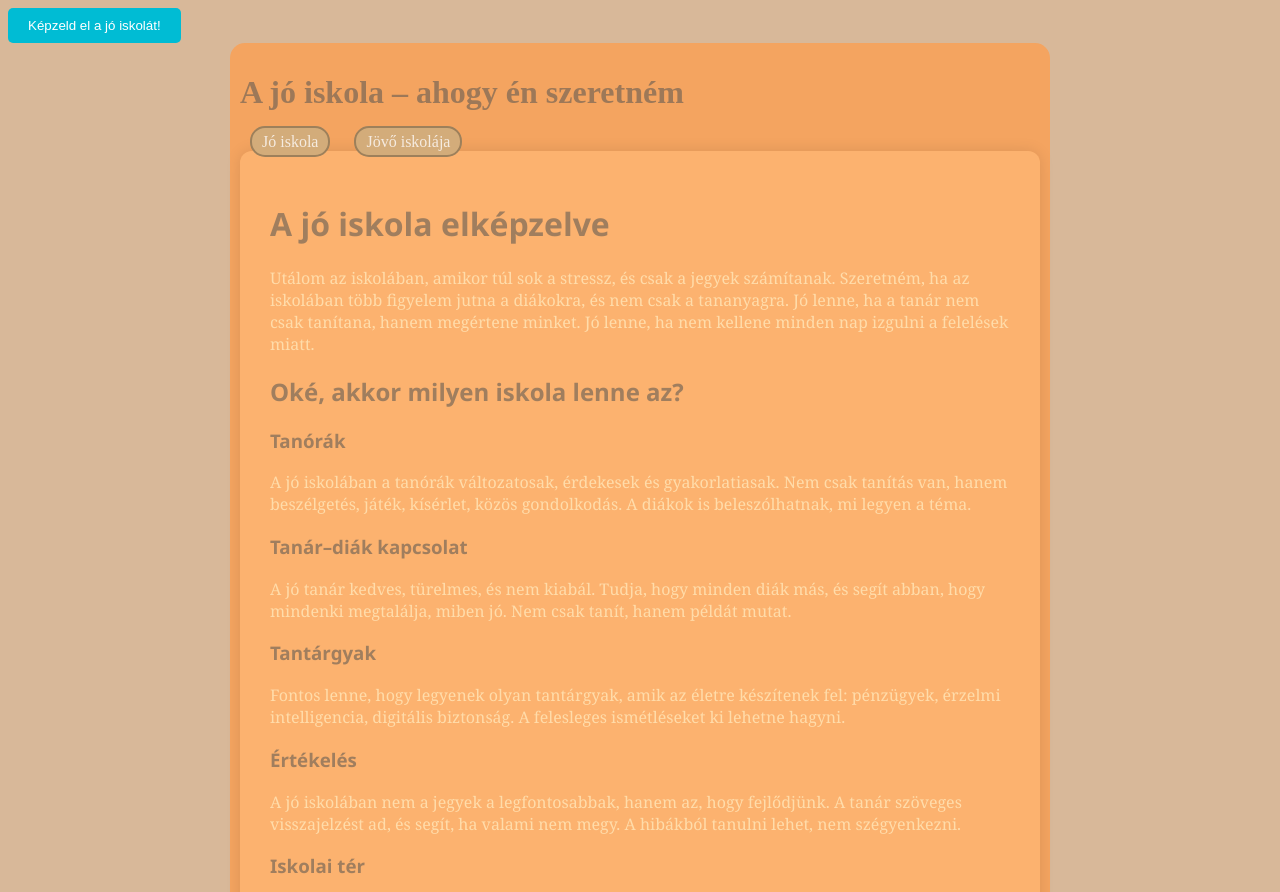
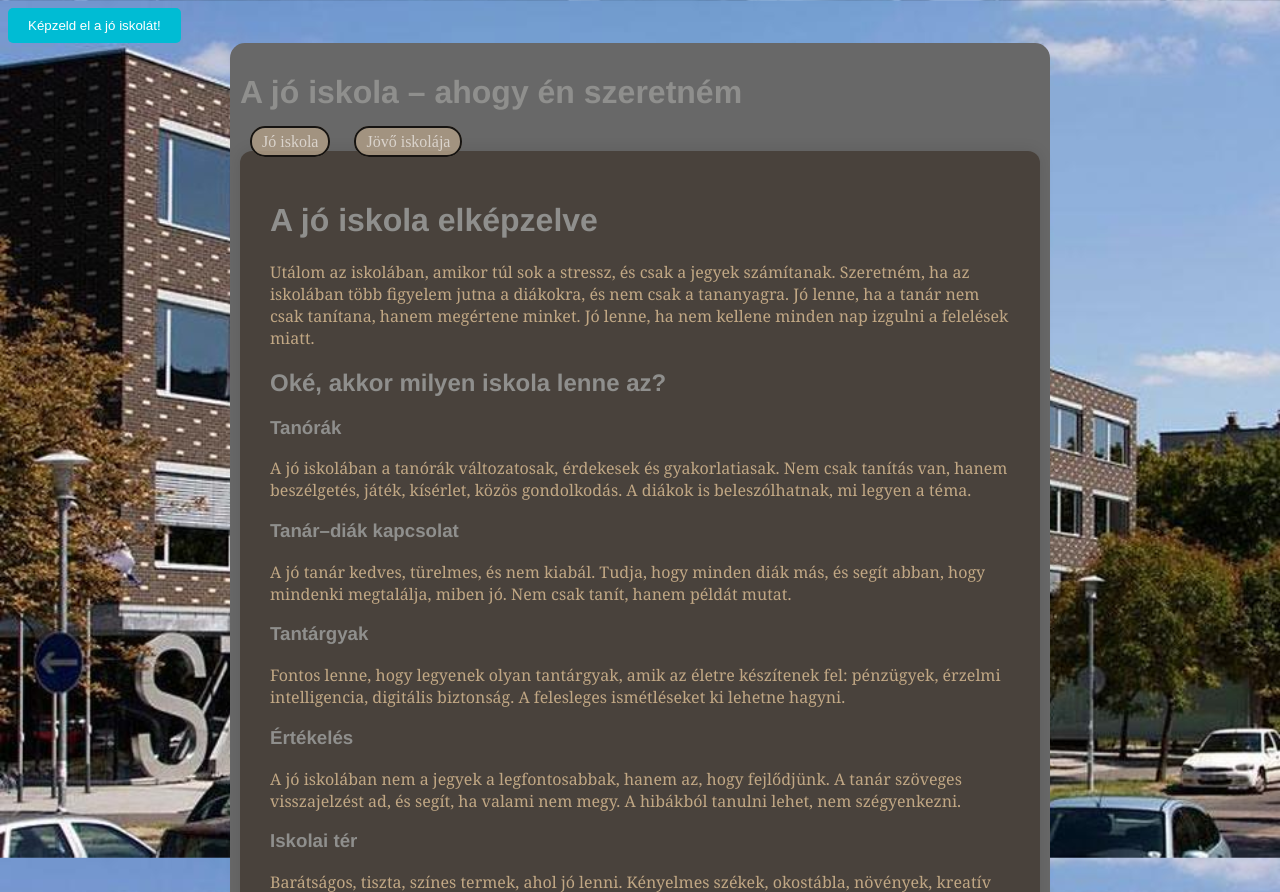
Before and after one commit to andorvok/j-v--iskol-ja, a plain HTML site: page index.html in a window 1280 px wide. Shown: the top 892 px of the page. Drawn offline with Linux system fonts and the light colour scheme.

```diff
--- a/stilus.css
+++ b/stilus.css
@@ -1,10 +1,12 @@
 body{
-    background-color: rgb(216, 184, 153);
+    background-color: rgba(58, 48, 38, 0.555);
+    background-image: url(kepek/szamalk1.jpg);
+    background-size: 100%;
 
 }
 #tarolo{
-    background-color: sandybrown;
-    color: antiquewhite;
+    background-color: rgb(104, 104, 104);
+    color: rgb(179, 168, 154);
     width: 80%;
     max-width: 800px;
     margin: auto;
@@ -14,9 +16,9 @@
 
 #menu a{
     text-decoration: none;
-    color: rgba(255, 253, 253, 0.781);
-    background-color: rgb(211, 172, 122);
-    border: 2px solid rgba(0, 0, 0, 0.26);
+    color: rgba(255, 253, 253, 0.603);
+    background-color: rgba(172, 155, 133, 0.863);
+    border: 2px solid rgba(0, 0, 0, 0.863);
     padding: 5px 10px 5px 10px;
     margin: 10px;
     border-radius: 15px;
@@ -30,18 +32,19 @@
   max-width: 800px;
   margin: 0 auto;
   padding: 30px;
-  background-color: #ffb774c5;
+  background-color: #463e38e3;
   border-radius: 12px;
   box-shadow: 0 0 15px rgba(0,0,0,0.1);
   font-family: 'Segoe UI', sans-serif;
 }
 
 h1, h2, h3 {
-    color: #615b5298  ;
+    color: #8f8f8d  ;
+    font-family: 'Franklin Gothic Medium', 'Arial Narrow', Arial, sans-serif;
 }
 
 p {
-    color: #ffdcaa;
+    color: #ffdcaaa8;
     font-family: Georgia, 'Times New Roman', Times, serif;
 }
 
```
Also changed, not shown: kepek/szamalk1.jpg (added).
